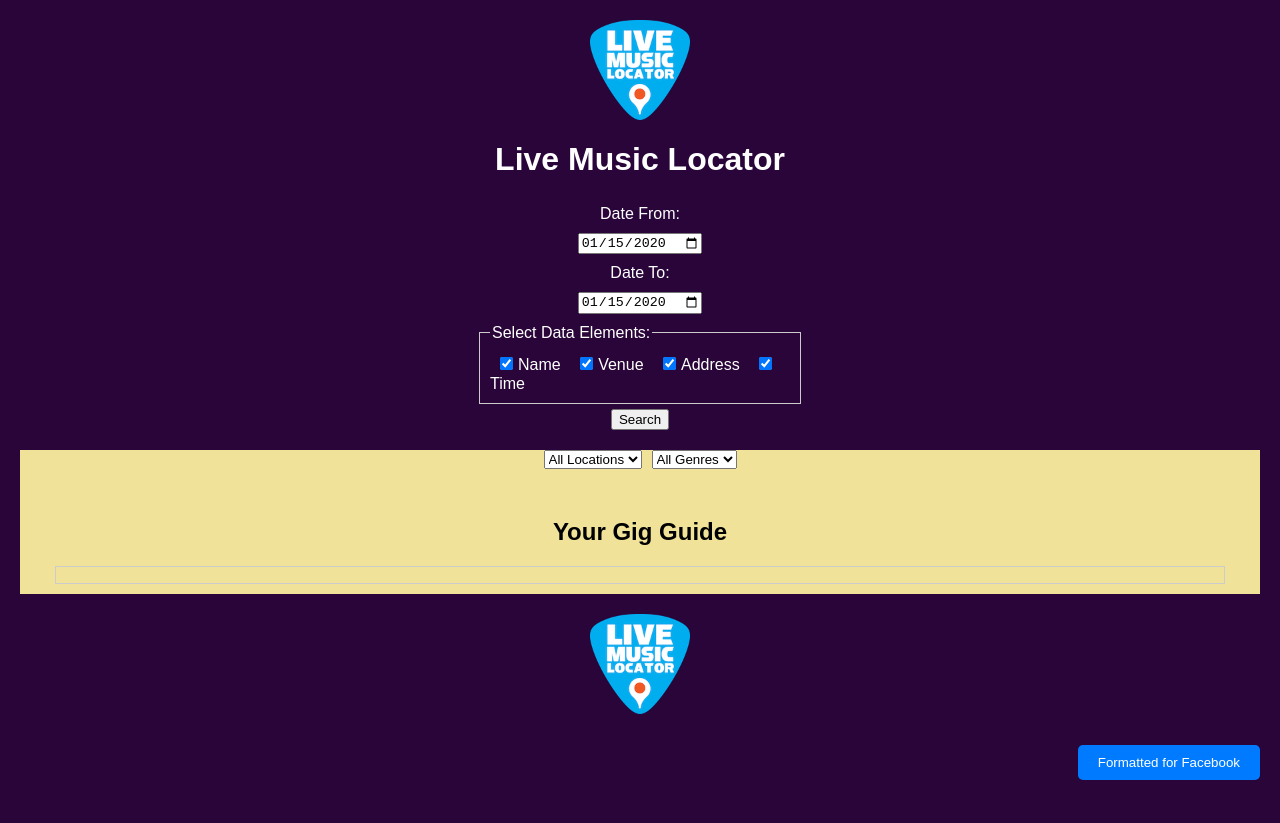
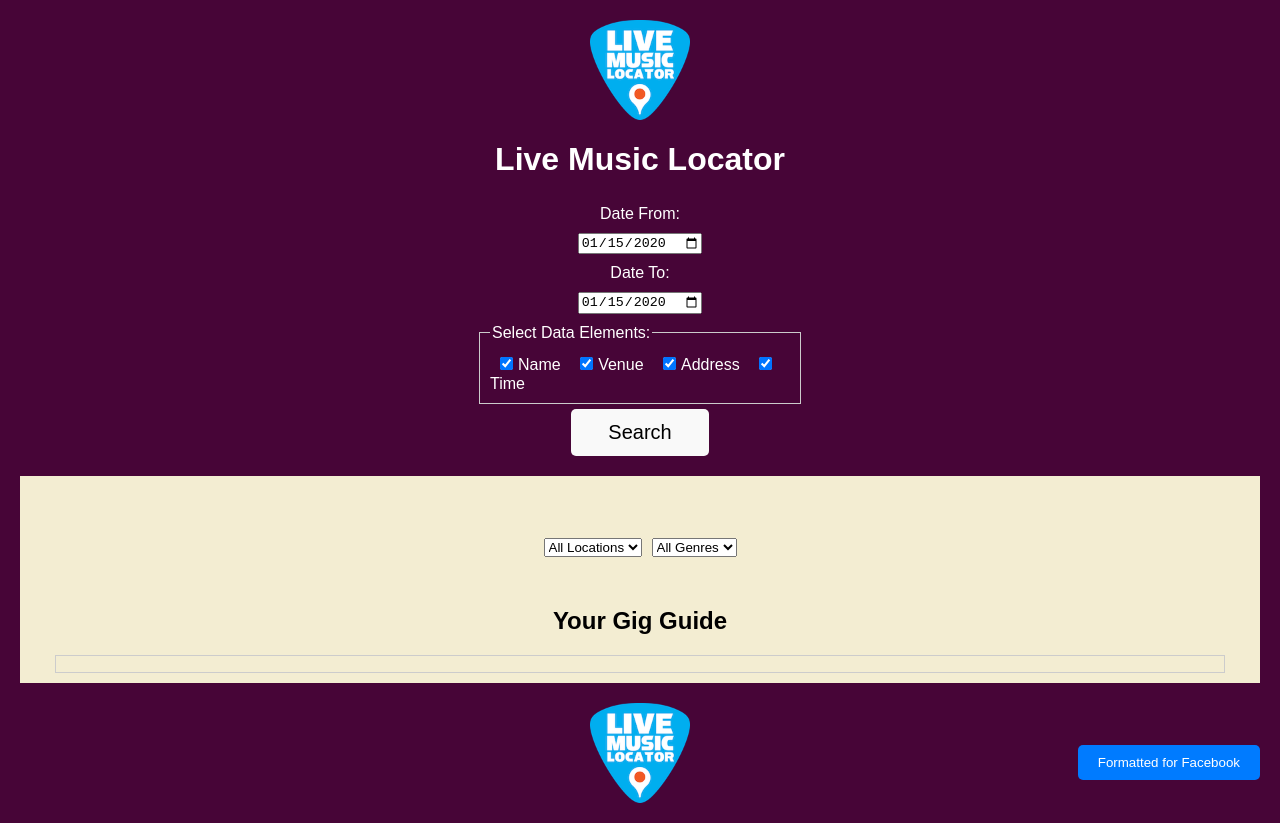
Before and after one commit to livemusiclocator/lml-paste-client-js, a website: page index.html in a window 1280 px wide. Both pictures are taken after typing "2020-01-15", "2020-01-15" into the empty fields and a click on the button "Search". Before the commit the page ends 800 px from the top, so only its background shows below. Drawn offline with Linux system fonts and the light colour scheme; no server answers.

Commit message:
Button size fix and color scheme improvement

```diff
--- a/index.html
+++ b/index.html
@@ -29,14 +29,14 @@
                 <label><input type="checkbox" name="elements" value="time" checked>Time</label>
             </fieldset>
 
-            <button type="submit">Search</button>
+            <button type="submit" class="search-button">Search</button>
         </form>
     </div>
 
     <div class = "ms-yellow">
     <hr class="divider" class="divider initially-hidden">
 
-    <div id="filters-container" style="display: none;">
+    <div id="filters-container" style="display: none;" class="yellow-padding">
         <select id="filter-location" onchange="filterGigs()">
             <option value="All">All Locations</option>
         </select>
--- a/styles.css
+++ b/styles.css
@@ -1,11 +1,11 @@
 html{
-    background-color: #290539; /*swap color on live music locator website header here*/
+    background-color: #470537; /*swap color on live music locator website header here*/
 }
 
 body {
     font-family: Arial, sans-serif;
     margin: 20px;
-    background-color: #290539;
+    background-color: #470537;
 }
 
 
@@ -125,7 +125,7 @@ fieldset {
 
 .divider {
     width: 100%;
-    border: 0.5px solid #290539;
+    border: 0.5px solid #470537;
     margin: 20px 0;
     display: none; /* Hide the divider */
 
@@ -213,10 +213,29 @@ footer {
 }
 
 .ts-dark-blue, .divider{
-    background-color: #290539;
+    background-color: #470537;
     color: #ffffff;
 }
 
 .ms-yellow{
-    background-color: #f0e299;
+    background-color: #f3edd2;
 }
+
+.yellow-padding{
+    padding-top: 5%;
+}
+
+.search-button{
+    background-color: #f9f9f9;
+    color: rgb(0, 0, 0);
+    padding-top: 1%;
+    padding-bottom: 1%;
+    padding-right: 3%;
+    padding-left: 3%;
+    font-size: 20px;
+    font-family: Arial, sans-serif;
+    border: none;
+    border-radius: 5px;
+    cursor: pointer;
+    transition: background-color 0.3s ease;
+}
```
